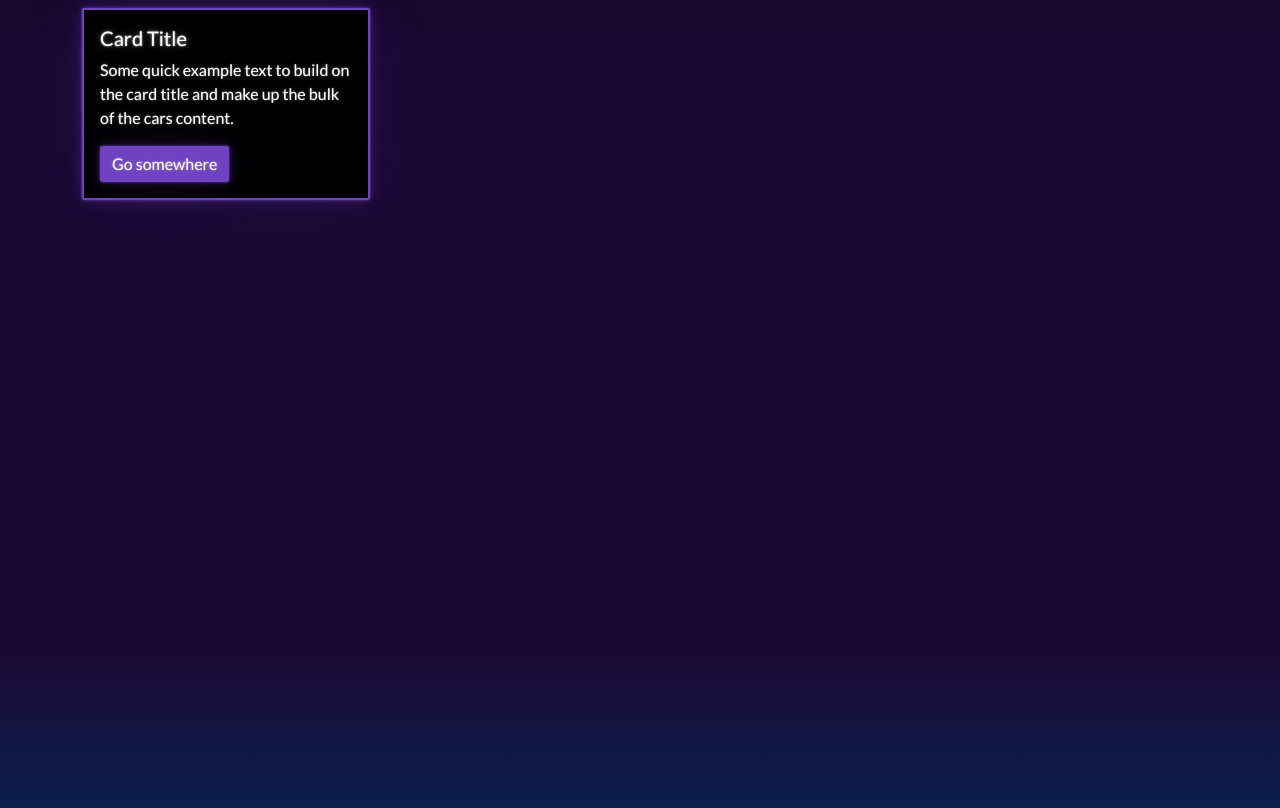
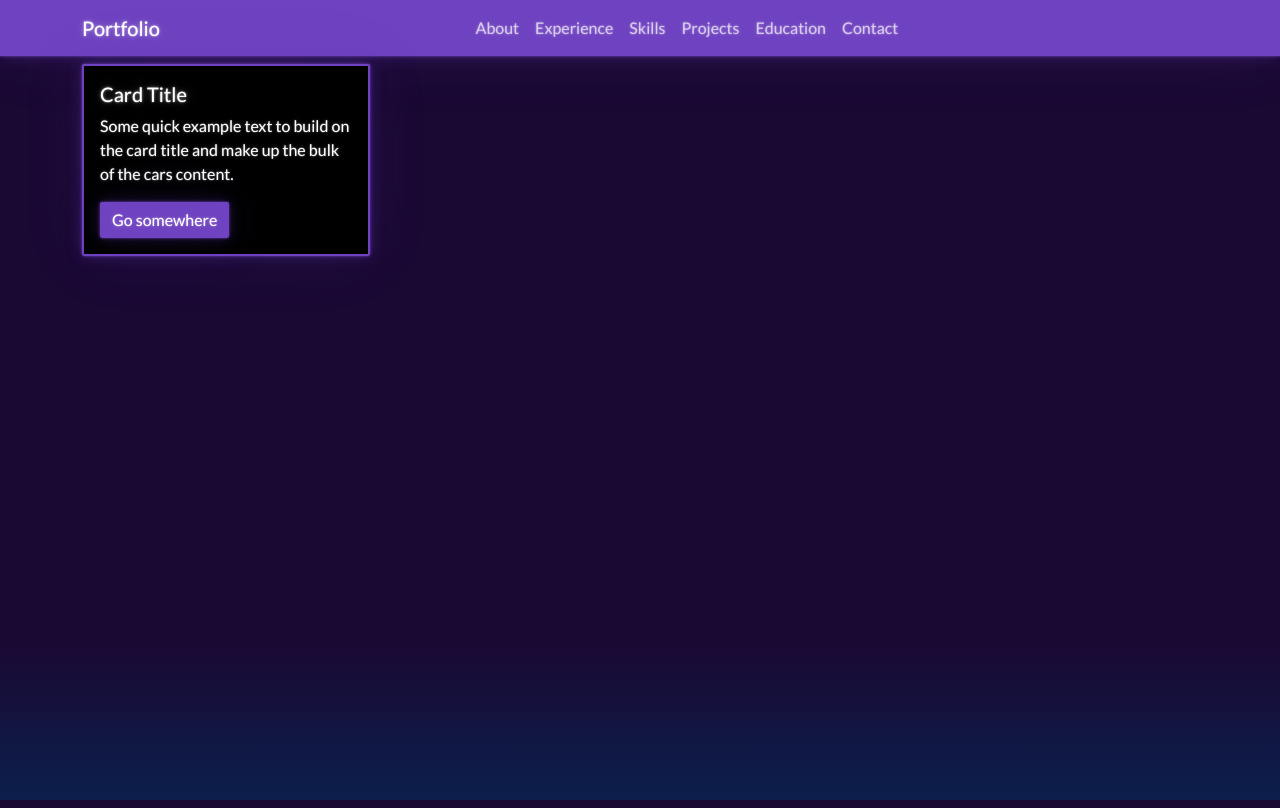
Before and after one commit to jablue-12/jablue-12.github.io, a React (Vite) app: page / in a window 1280 px wide. Built offline with nearby package versions, Linux system fonts and the light colour scheme.

Commit message:
Implement navbar section
- Create a navbar component that is responsive on any screen.

```diff
--- a/src/App.jsx
+++ b/src/App.jsx
@@ -1,7 +1,10 @@
 import { Button, Card, Container } from 'react-bootstrap';
+import { Header } from './components/Navbar';
 
 function App() {
 	return (
+		<>
+			<Header />
 			<Container>
 				<Card style={{ width: '18rem' }} className="bg-black border-primary mt-2">
 					<Card.Body>
@@ -14,6 +17,7 @@
 					</Card.Body>
 				</Card>
 			</Container>
+		</>
 	);
 }
 
--- /dev/null
+++ b/src/components/Navbar/index.jsx
@@ -0,0 +1,24 @@
+import { Container, Nav, Navbar } from "react-bootstrap";
+
+export const Header = () => {
+	return (
+		<header>
+			<Navbar collapseOnSelect expand="lg" className="bg-primary" data-bs-theme="dark">
+			<Container>
+				<Navbar.Brand href="#about">Portfolio</Navbar.Brand>
+				<Navbar.Toggle aria-controls="responsive-navbar-nav" />
+				<Navbar.Collapse id="responsive-navbar-nav">
+				<Nav className="mx-auto">
+					<Nav.Link href="#about">About</Nav.Link>
+					<Nav.Link href="#experience">Experience</Nav.Link>
+					<Nav.Link href="#skills">Skills</Nav.Link>
+					<Nav.Link href="#projects">Projects</Nav.Link>
+					<Nav.Link href="#education">Education</Nav.Link>
+					<Nav.Link href="#contact">Contact</Nav.Link>
+				</Nav>
+				</Navbar.Collapse>
+			</Container>
+			</Navbar>
+		</header>
+	);
+};
```
Lines whose indentation alone changed are shown as unchanged.
